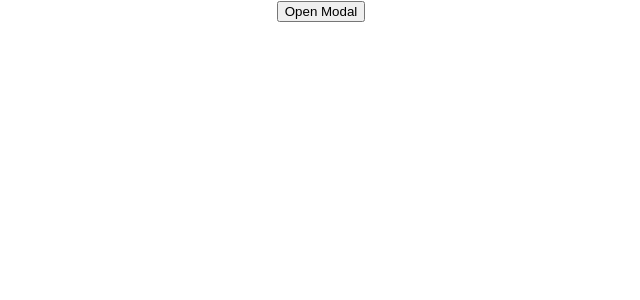
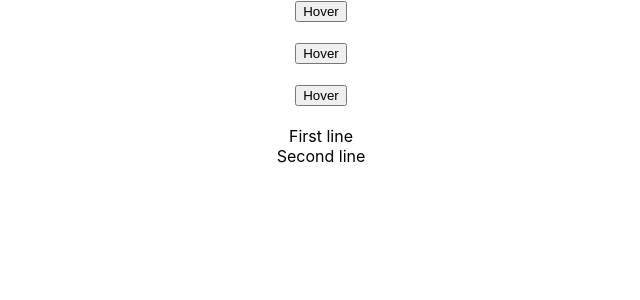
Before and after one commit to Alice7H/practical-react, a React (Create React App) app: page / in a window 1280 px wide. Shown: the top 300 px of the page, without its empty margins (319-959 px from the left). Built offline with nearby package versions, Linux system fonts and the light colour scheme.

Commit message:
React Tooltip

```diff
--- a/package.json
+++ b/package.json
@@ -6,6 +6,7 @@
     "@testing-library/jest-dom": "^4.2.4",
     "@testing-library/react": "^9.5.0",
     "@testing-library/user-event": "^7.2.1",
+    "@tippyjs/react": "^4.2.0",
     "react": "^16.13.1",
     "react-dom": "^16.13.1",
     "react-icons": "^3.11.0",
--- a/src/App.js
+++ b/src/App.js
@@ -2,14 +2,17 @@ import React from 'react';
 import './App.css';
 // import IconComponent from './components/IconComponent'
 // import ToastifyComponent from './components/ToastifyComponent';
-import ModalComponent from './components/ModalComponent';
+// import ModalComponent from './components/ModalComponent';
+import TooltipComponent from './components/TooltipComponent';
+
 
 function App() {
   return (
     <div className="App">
-      {/* <IconComponent></IconComponent>
-      <ToastifyComponent></ToastifyComponent> */}
-      <ModalComponent/>
+      {/* <IconComponent/>
+      <ToastifyComponent/>
+      <ModalComponent/> */}
+      <TooltipComponent/>
     </div>
   );
 }
--- /dev/null
+++ b/src/components/TooltipComponent.js
@@ -0,0 +1,46 @@
+import React, { forwardRef } from "react";
+import Tippy from "@tippyjs/react";
+import "tippy.js/dist/tippy.css"; // optional
+
+const ColoredTooltip = () => {
+    return <span style={{color: 'yellow'}}>Colored Component</span>
+}
+
+const CustomChild = forwardRef((props, ref) => {
+    return (
+        <div ref={ref}>
+            <div>First line</div>
+            <div>Second line</div>
+        </div>
+    )
+})
+
+export default function TooltipComponent() {
+    return (
+        <div>
+            <div style={{ paddingBottom: "20px" }}>
+                <Tippy placement="right" arrow={false} delay={1000} content="Basic tooltip">
+                    <button>Hover</button>
+                </Tippy>
+            </div>
+
+            <div style={{ paddingBottom: "20px" }}>
+                <Tippy content={ <span style={{color: 'orange'}}>Colored</span>}>
+                    <button>Hover</button>
+                </Tippy>
+            </div>
+
+            <div style={{ paddingBottom: "20px" }}>
+                <Tippy content={<ColoredTooltip/>}>
+                    <button>Hover</button>
+                </Tippy>
+            </div>
+
+            <div style={{ paddingBottom: "20px" }}>
+                <Tippy placement="top-start" content={<ColoredTooltip/>}>
+                   <CustomChild></CustomChild>
+                </Tippy>
+            </div>
+        </div>
+    );
+}
```
Also changed, not shown: 1 other file (tests, documents, lock files or other folders).
